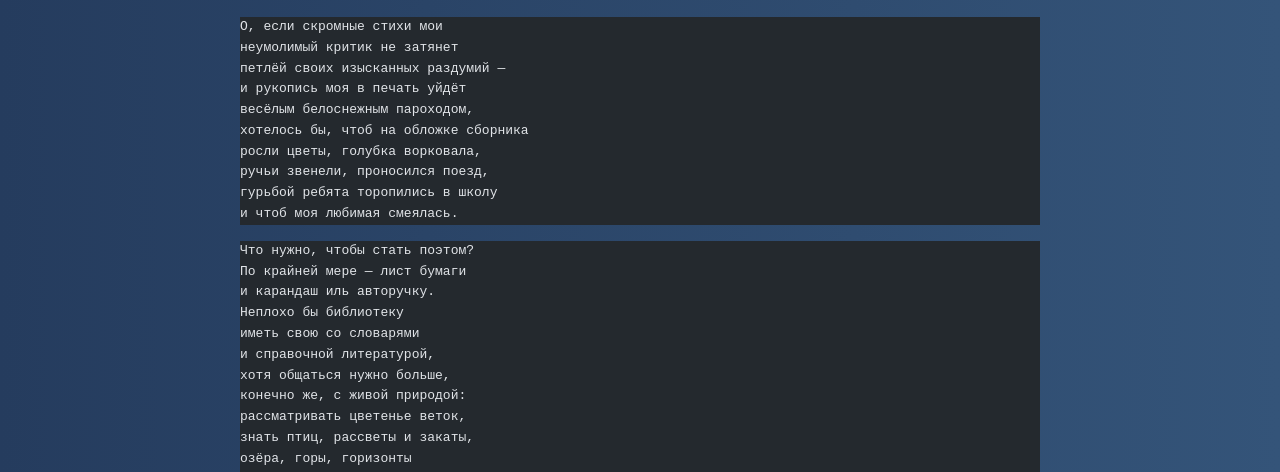
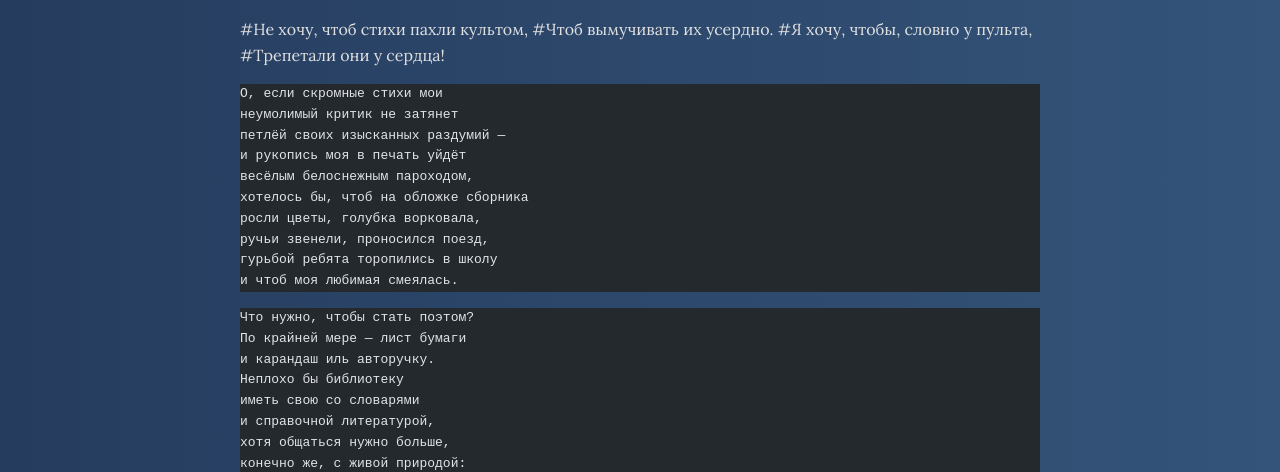
Before and after one commit to anatoly-yani/anatoly-yani-world, an Astro site in the folder astro/: page /poems/book1_1 in a window 1280 px wide. Shown: the part 330-802 px from the top of the page. Built offline with nearby package versions, Linux system fonts and the light colour scheme; Astro itself is replaced by a stand-in of ours; some packages are replaced by stand-ins of ours; code samples lack their colours; a web font is replaced by a local one.

Commit message:
bring back little poem

````diff
--- a/astro/src/content/poems/book1_1.md
+++ b/astro/src/content/poems/book1_1.md
@@ -3,6 +3,11 @@ title: Нетронутый Грааль [1-50]
 category: poems
 summary: Нетронутый Грааль - сборник стихотворений Анатолия Яни, в котором классические формы сочетаются с современным содержанием. От лирических размышлений до острой сатиры, каждое стихотворение раскрывает глубины человеческой души через призму уникального поэтического видения автора. Здесь слова "плетут узоры нежнее, чем кружева", а метафоры "сверкают ярче звёзд", приглашая читателя в удивительный мир поэзии Яни.
 ---
+
+#Не хочу, чтоб стихи пахли культом,
+#Чтоб вымучивать их усердно.
+#Я хочу, чтобы, словно у пульта,
+#Трепетали они у сердца!
 
 <a id="o-esli-skromnye-stihi"></a>
 ```poem
````
